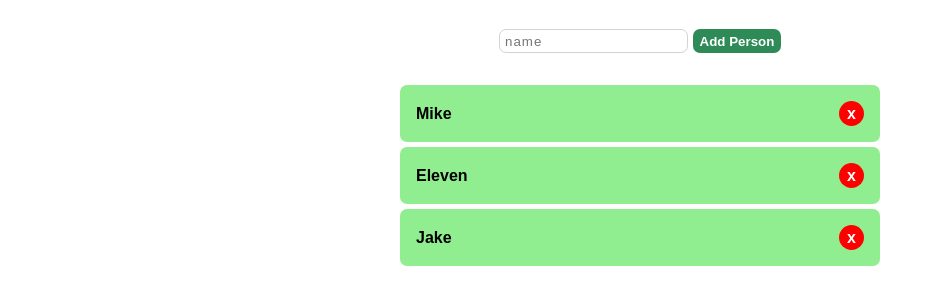
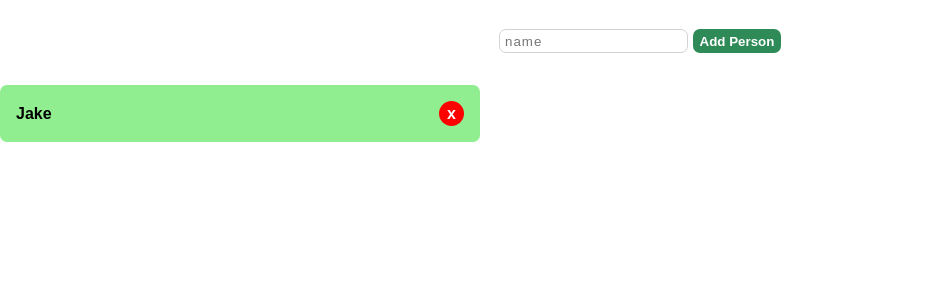
Before and after one commit to jbiers/rocketseat-discover, a plain HTML site: page javascript-patterns/modules/peopleAdder/index.html in a window 1280 px wide. Shown: the part 72-376 px from the top of the page, without its empty margins (0-943 px from the left). Drawn offline with Linux system fonts and the light colour scheme.

Commit message:
adapting to modular js

```diff
--- a/javascript-patterns/modules/peopleAdder/index.html
+++ b/javascript-patterns/modules/peopleAdder/index.html
@@ -1,5 +1,18 @@
 <!DOCTYPE html>
 <html lang="en">
+<!--
+    Modules
+    - self-contained module
+        - everything to do with my module is in my module
+        - NO GLOBAL VARIABLES
+        - if a module manages more than one thing, it should be split up
+    - separation of concerns
+    - DRY code: don't repeat yourself
+    - efficient DOM usage
+        - very few selections
+    - no memory leaks
+        - all events can be unbound
+-->
 
 <head>
     <meta charset="UTF-8">
@@ -12,7 +25,7 @@
 </head>
 
 <body>
-    <div class="container">
+    <div class="adder-container">
         <h1 class="title">People</h1>
         <div class="adder">
             <input class="adder-input card" type="text" placeholder="name">
--- a/javascript-patterns/modules/peopleAdder/script.js
+++ b/javascript-patterns/modules/peopleAdder/script.js
@@ -1,8 +1,10 @@
+/*
 let peopleArray = ['Mike', 'Eleven', 'Jake'];
 
 const people = document.querySelector('.people');
 const addBtn = document.querySelector('.adder-button');
 const addInpt = document.querySelector('.adder-input');
+const template = document.querySelector('.template');
 
 function addPerson() {
     let name = addInpt.value;
@@ -50,3 +52,75 @@ function renderPeople() {
 addBtn.addEventListener('click', addPerson);
 
 renderPeople();
+
+*/
+
+// OBJECT LITERAL PATTERN
+
+(function () {
+    let people = {
+        peopleArray: ['Jake'],
+
+        init: function () {
+            this.cacheDom();
+            this.bindEvents();
+            this.render();
+        },
+
+        cacheDom: function () {
+            // Only one document search!!
+            this.module = document.querySelector('.adder-container');
+            this.people = this.module.querySelector('.people');
+            this.addBtn = this.module.querySelector('.adder-button');
+            this.addInpt = this.module.querySelector('.adder-input');
+        },
+
+        render: function () {
+            while (this.people.firstChild) {
+                this.people.removeChild(this.people.firstChild);
+            }
+
+            for (let i = 0; i < this.peopleArray.length; i++) {
+                this.person = this.createPerson(this.peopleArray[i]);
+                this.person.addEventListener('click', () => {
+                    this.deletePerson(this.peopleArray[i]);
+                });
+
+                this.people.appendChild(this.person);
+            }
+        },
+
+        bindEvents: function () {
+            this.addBtn.addEventListener('click', this.addPerson);
+        },
+
+        addPerson: function (name) {
+            this.name = this.addInpt.value;
+            this.addInpt.value = '';
+
+            this.peopleArray.push(name);
+
+            this.render();
+        },
+
+        deletePerson: function (name) {
+            this.index = this.peopleArray.indexOf(name);
+
+            this.peopleArray.splice(this.index, 1);
+
+            this.render();
+        },
+
+        createPerson: function (name) {
+            this.personDiv = document.createElement('div');
+            this.personDiv.classList.add('person', 'card');
+
+            this.personDiv.innerHTML = `<span class="name">${name}</span>
+            <div class="delete">x</div>`;
+
+            return this.personDiv;
+        }
+    }
+
+    people.init();
+})();
```
